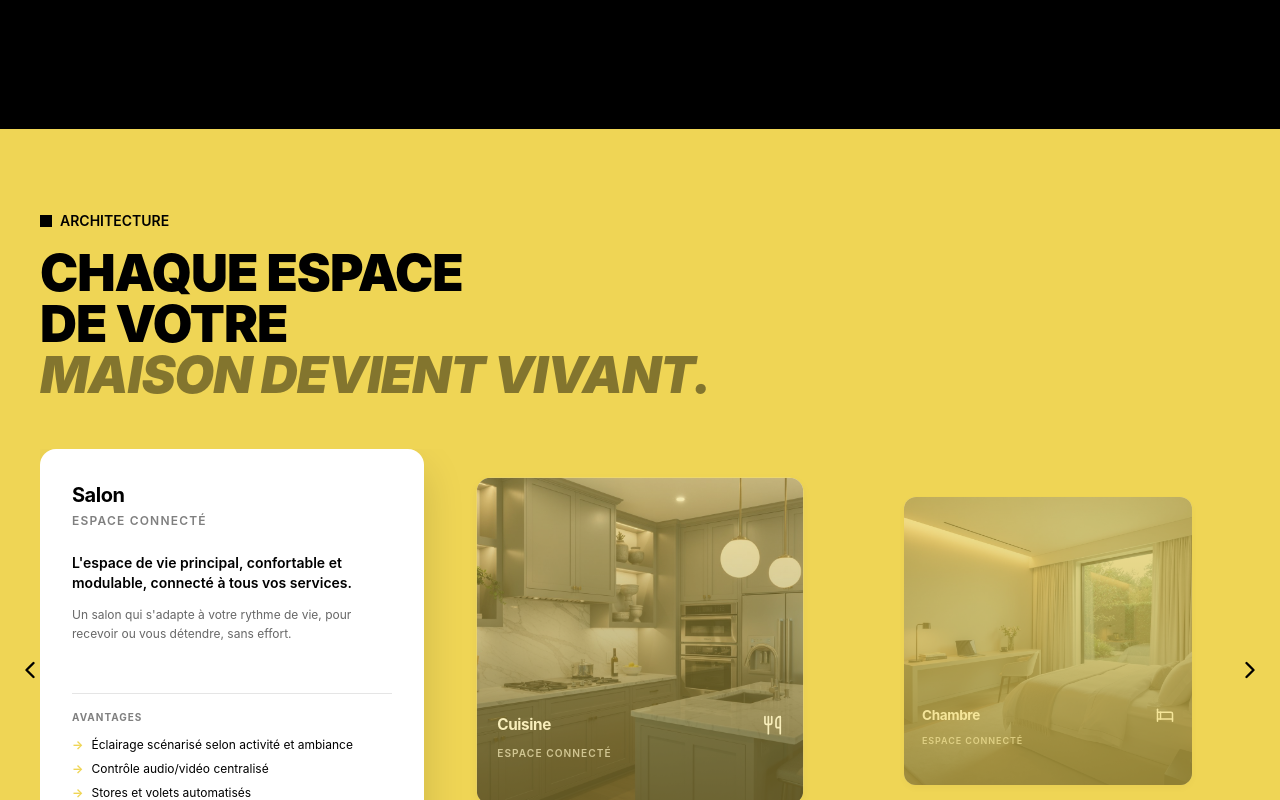
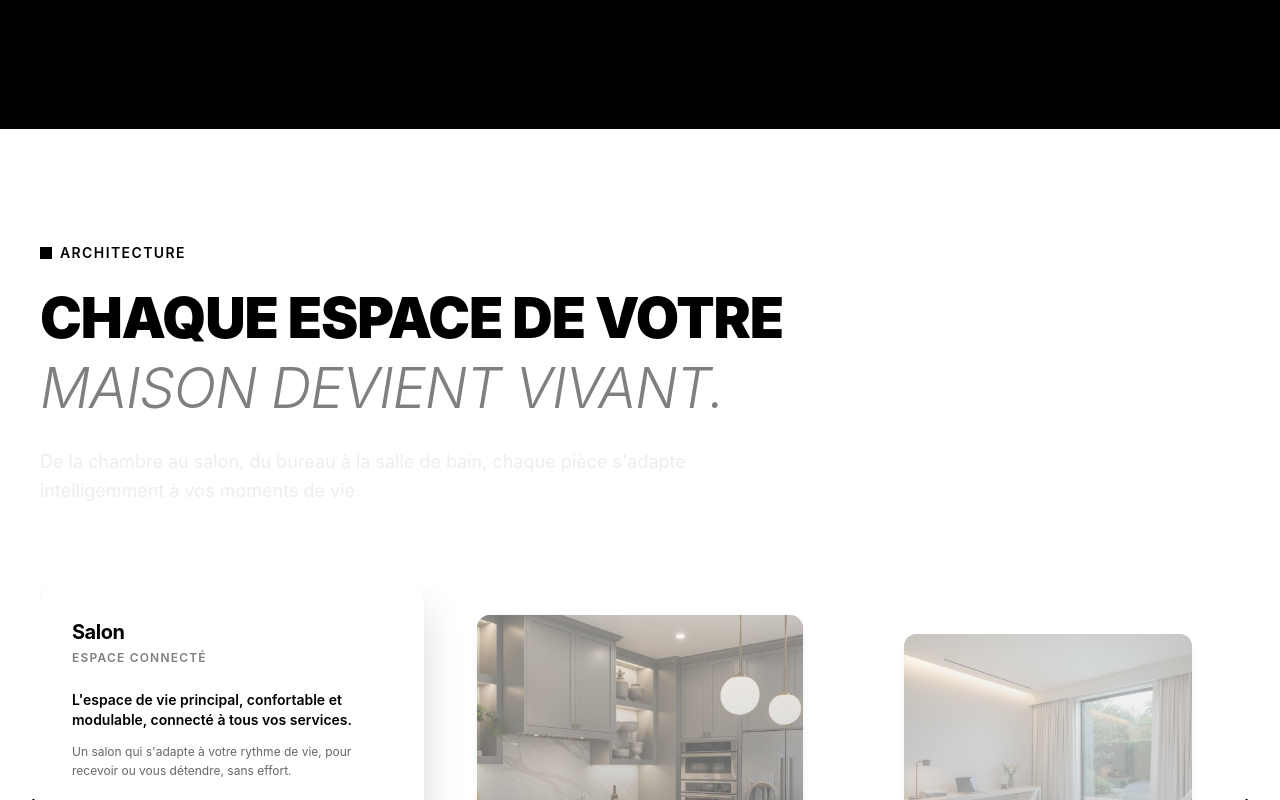
Before and after one commit to AkramF/DOMOTUS, a Next.js app: page /maison-connectee in a window 1280 px wide. Shown: the part 3400-4200 px from the top of the page. Built offline with nearby package versions, Linux system fonts and the light colour scheme.

Commit message:
style: redesign ARCHITECTURE section with clean layout
Change background from yellow to white, add contextual subtitle,
increase padding, improve typography contrast, and enhance spacing.

```diff
--- a/app/maison-connectee/page.tsx
+++ b/app/maison-connectee/page.tsx
@@ -209,21 +209,24 @@ export default function VillasPage() {
       <MomentsInteractif moments={modesVie} />
 
       {/* ── NOS ESPACES CONNECTÉS ── */}
-      <section className="py-20" style={{ backgroundColor: "#efd555" }} aria-labelledby="espaces-heading">
+      <section className="py-20 lg:py-28 bg-white" aria-labelledby="espaces-heading">
         <div className="mx-auto max-w-7xl px-6 lg:px-10">
-          <div className="mb-12">
-            <div className="inline-flex items-center gap-2 mb-4">
+          <div className="mb-16 lg:mb-20">
+            <div className="inline-flex items-center gap-2 mb-5">
               <div className="w-3 h-3 bg-black" aria-hidden="true"></div>
-              <span style={{ fontFamily: "Inter, sans-serif", fontWeight: 600, fontSize: "14px", lineHeight: "20px", color: "#000000" }}>ARCHITECTURE</span>
+              <span style={{ fontFamily: "Inter, sans-serif", fontWeight: 600, fontSize: "14px", lineHeight: "20px", color: "#000000", letterSpacing: "0.1em" }}>ARCHITECTURE</span>
             </div>
             <h2
               id="espaces-heading"
-              className="font-black uppercase leading-none text-balance max-w-2xl"
-              style={{ fontSize: "clamp(1.8rem, 4vw, 3.2rem)", letterSpacing: "-0.02em", color: "#000000" }}
+              className="font-black uppercase leading-tight text-balance max-w-3xl"
+              style={{ fontSize: "clamp(2rem, 5vw, 3.5rem)", letterSpacing: "-0.02em", color: "#000000" }}
             >
               Chaque espace de votre<br />
-              <span className="italic" style={{ color: "rgba(0, 0, 0, 0.45)" }}>maison devient vivant.</span>
+              <span className="italic font-light" style={{ color: "#00000080" }}>maison devient vivant.</span>
             </h2>
+            <p className="mt-6 text-lg text-foreground/60 max-w-2xl leading-relaxed">
+              De la chambre au salon, du bureau à la salle de bain, chaque pièce s'adapte intelligemment à vos moments de vie.
+            </p>
           </div>
 
           {/* Center-Focused Horizontal Slider */}
```
